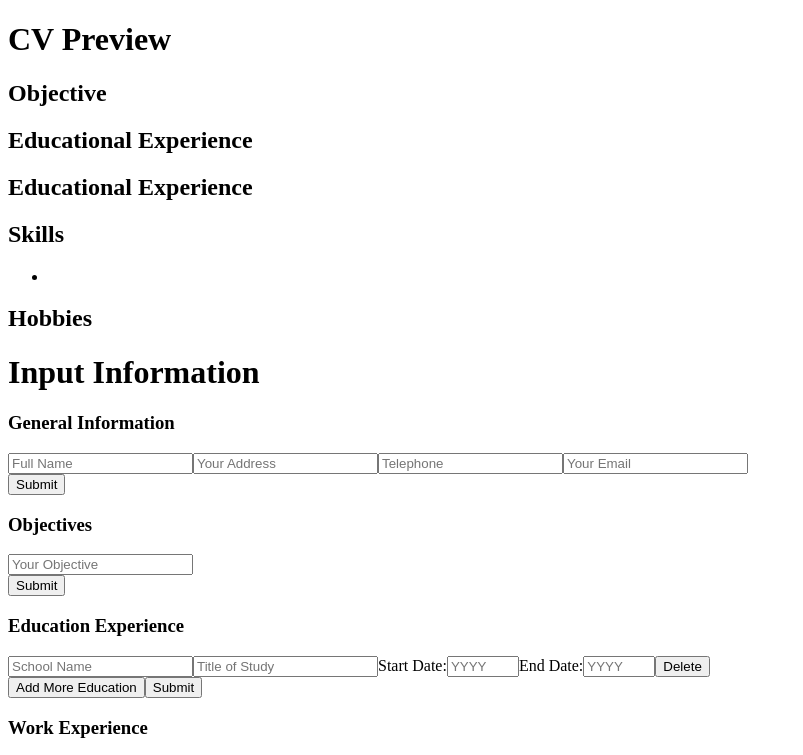
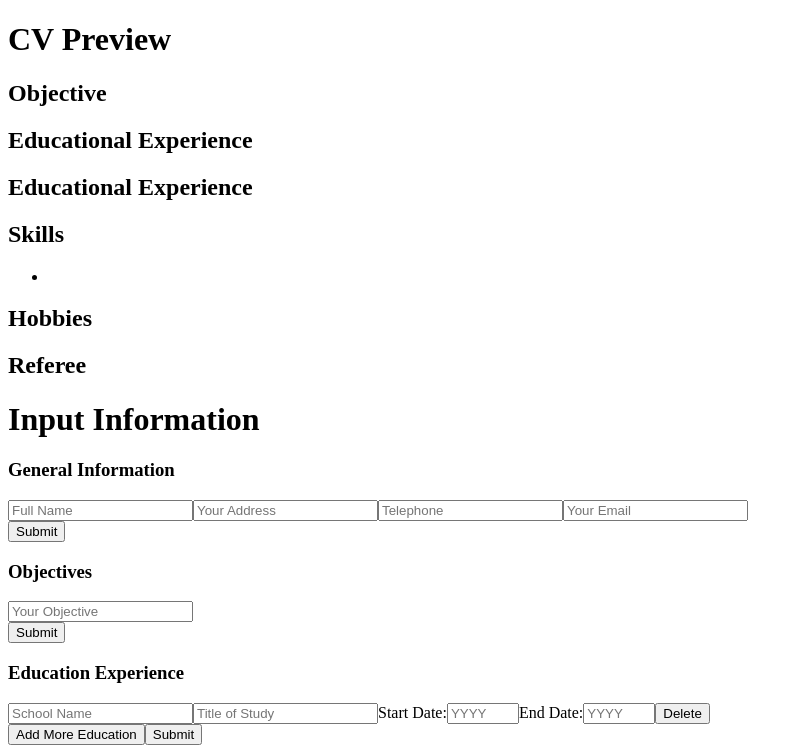
Before and after one commit to Ozioma45/React_CV_BUILDERS, a React (Vite) app: page / in a window 1280 px wide. Shown: the top 755 px of the page, without its empty margins (0-803 px from the left). Built offline with nearby package versions, Linux system fonts and the light colour scheme.

Commit message:
added the referee to the cv preview

```diff
--- a/src/App.jsx
+++ b/src/App.jsx
@@ -71,6 +71,17 @@ const App = () => {
             <span key={hobby.id}>{hobby.hobbies}</span>
           ))}
         </div>
+        <div className="cv-section">
+          <h2>Referee</h2>
+          {refereeData.map((ref) => (
+            <div key={ref.id}>
+              <p>{ref.name}</p>
+              <p>{ref.position}</p>
+              <p>{ref.institution}</p>
+              <p>{ref.number}</p>
+            </div>
+          ))}
+        </div>
       </div>
 
       <div>
--- a/src/components/Referee.jsx
+++ b/src/components/Referee.jsx
@@ -1,10 +1,14 @@
-import { useState } from "react";
+import { useState, useEffect } from "react";
 
-function Referee() {
+function Referee({ setRefereeData }) {
   const [referee, setReferee] = useState([
     { id: 1, name: "", position: "", institution: "", number: "" },
   ]);
   const [isEditing, setIsEditing] = useState(true);
+
+  useEffect(() => {
+    setRefereeData(referee);
+  }, [referee, setRefereeData]);
 
   const handleInputChange = (id, field, value) => {
     setReferee(
```
